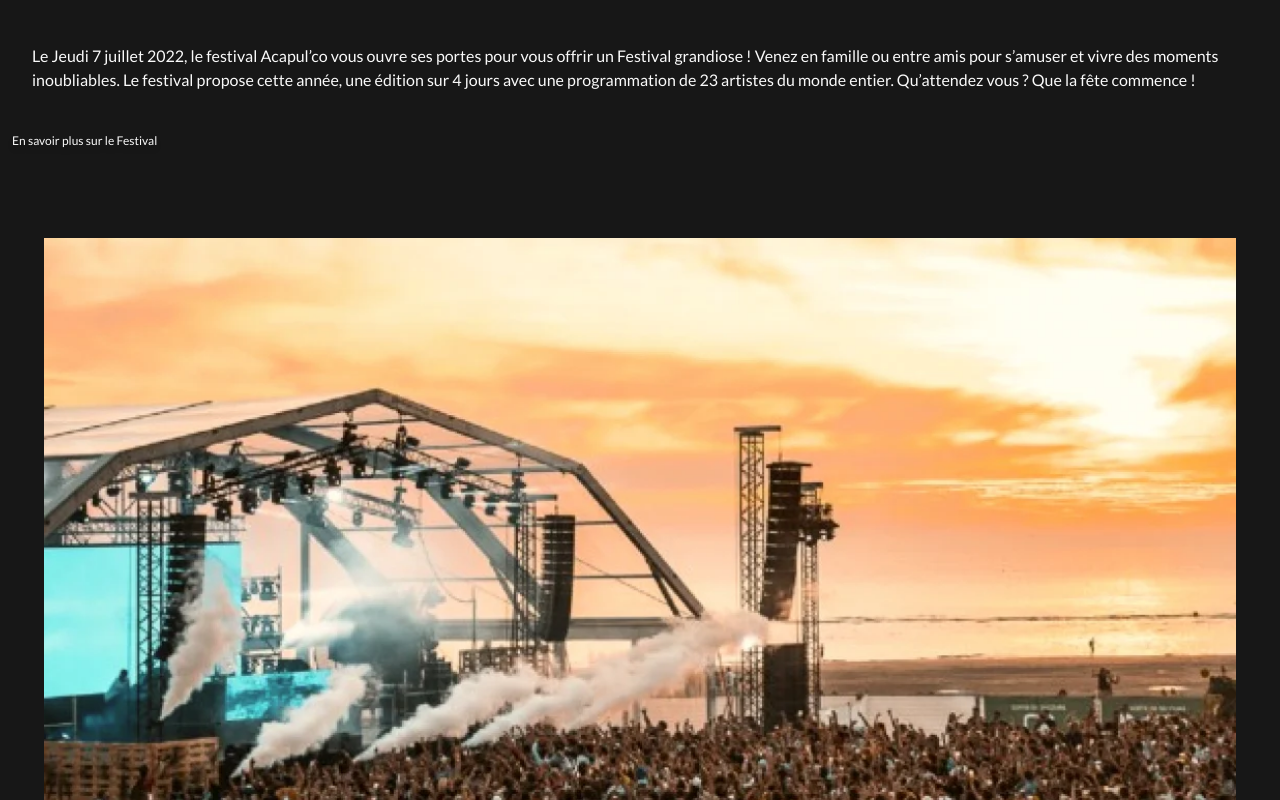
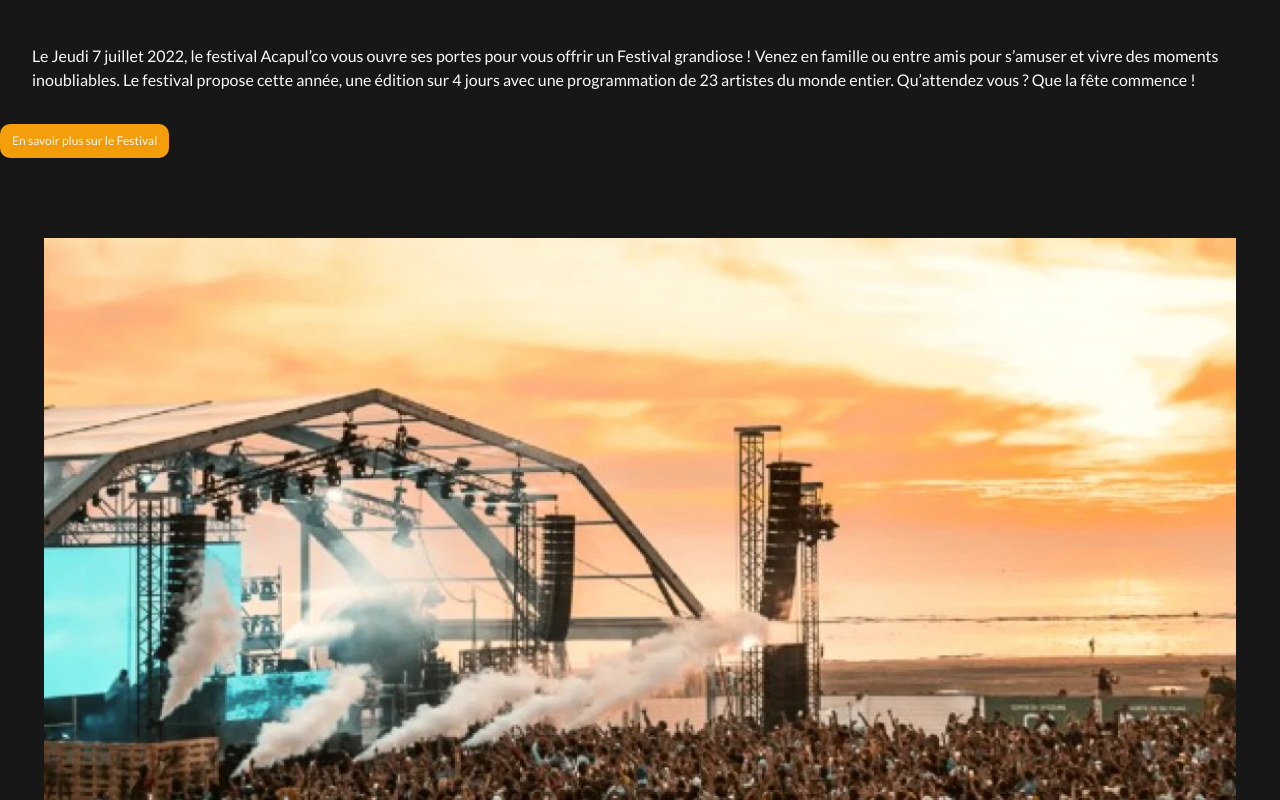
Before and after one commit to duval-justine/Acapulco_Festival_Justine_Duval, a Vue app: page / in a window 1280 px wide. Shown: the part 1040-1840 px from the top of the page. Built offline with nearby package versions, Linux system fonts and the light colour scheme; a web font is replaced by a local one.

Commit message:
Modif Composant bouton bg

```diff
--- a/src/components/Bouton.vue
+++ b/src/components/Bouton.vue
@@ -1,6 +1,8 @@
 <template>
-<RouterLink :to="lien" class="bg-Extended/amber/500 rounded-lg drop-shadow-md" >
+<RouterLink :to="lien" >
+  <button class="bg-Extended/amber/500 rounded-lg drop-shadow-md">
     <p class="py-2 px-3 font-lato text-Extended/true-gray/50 text-[12px] drop-shadow-md">{{texte}}</p>
+  </button>
 </RouterLink>
 </template>
 <script>
```
